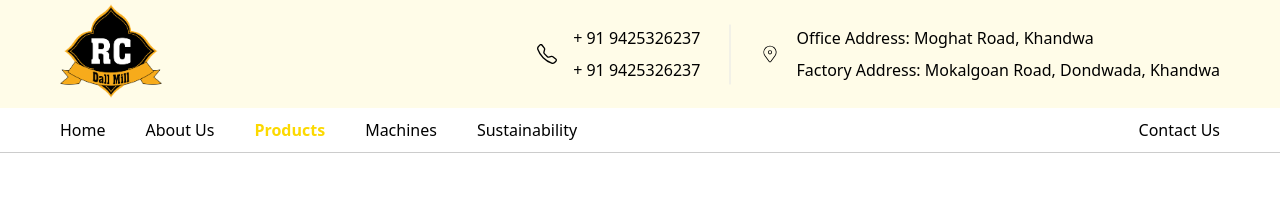
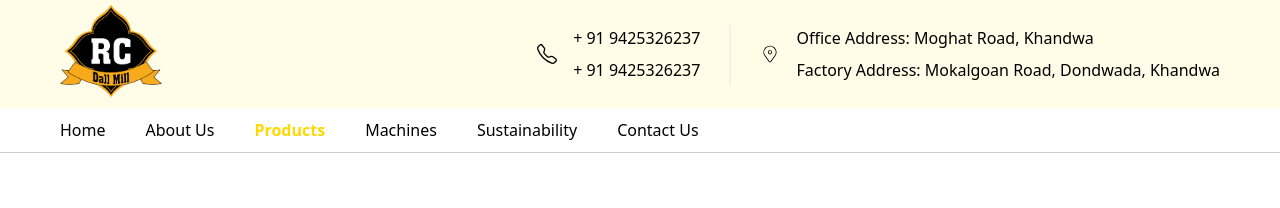
Before and after one commit to piyushpaliwalcodes/rc, a Next.js app: page /products/1 in a window 1280 px wide. Shown: the top 208 px of the page. Built offline with nearby package versions, Linux system fonts and the light colour scheme.

Commit message:
this also rectified

```diff
--- a/components/Faqquestions.tsx
+++ b/components/Faqquestions.tsx
@@ -21,8 +21,8 @@ interface FAQItem {
 const Faqquestion = ({ question, answer, selectedindex, index, setSelectedindex }: FaqquestionProps) => {
     return (
       <div className="flex flex-col gap-2 md:gap-[10px] pt-4 md:pt-[20px] border-t border-gray-300">
-        <div className="flex justify-between items-center">
-          <h1 className="text-[18px] md:text-[24px]/[30px] hover:cursor-pointer" onClick={() => setSelectedindex(selectedindex === index ? -1 : index)}>{question}</h1>
+        <div className="flex justify-between items-center hover:cursor-pointer" onClick={() => setSelectedindex(selectedindex === index ? -1 : index)}>
+          <h1 className="text-[18px] md:text-[24px]/[30px] hover:cursor-pointer" >{question}</h1>
           <FaPlus
             className={`cursor-pointer transition-transform duration-300 ${
               selectedindex === index ? "rotate-45" : ""
--- a/components/Navbar.tsx
+++ b/components/Navbar.tsx
@@ -17,6 +17,7 @@ const Navbar = () => {
         {name: 'Products', link: '/products', key: 'products'},
         {name: 'Machines', link: '/machines', key: 'machines'},
         {name: 'Sustainability', link: '/sustainability', key: 'sustainability'},
+        {name: 'Contact Us',link:'/contactus',key:'contactus'}
     ];
 
     // Initialize selected to the current path segment if it matches a nav item key
@@ -106,9 +107,9 @@ const Navbar = () => {
                     ))}
                 </ul>
             </div>
-            <div className='hidden md:block'>
+            {/* <div className='hidden md:block'>
             <Link href="/contactus" className=''>Contact Us</Link>
-            </div>
+            </div> */}
             {/* Hamburger for mobile */}
             <button className='md:hidden text-2xl p-2' onClick={() => setSidebarOpen(true)} aria-label="Open menu">
                 <FaBars />
```
